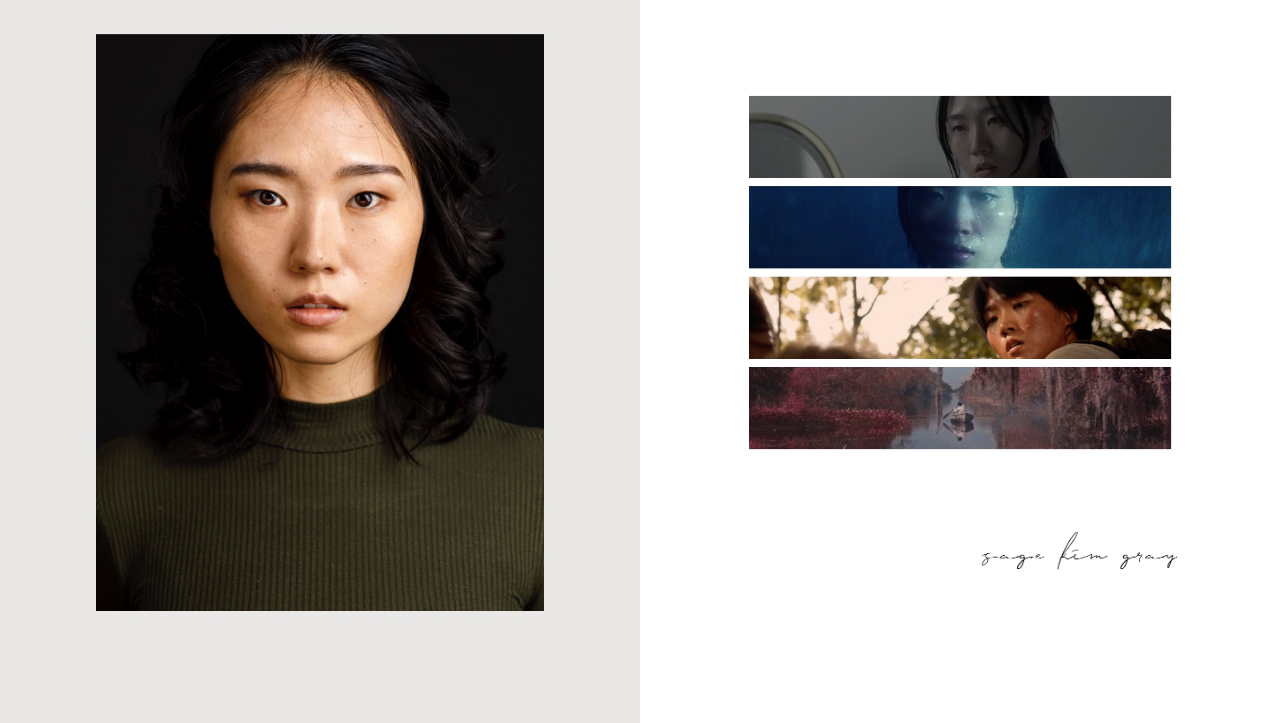
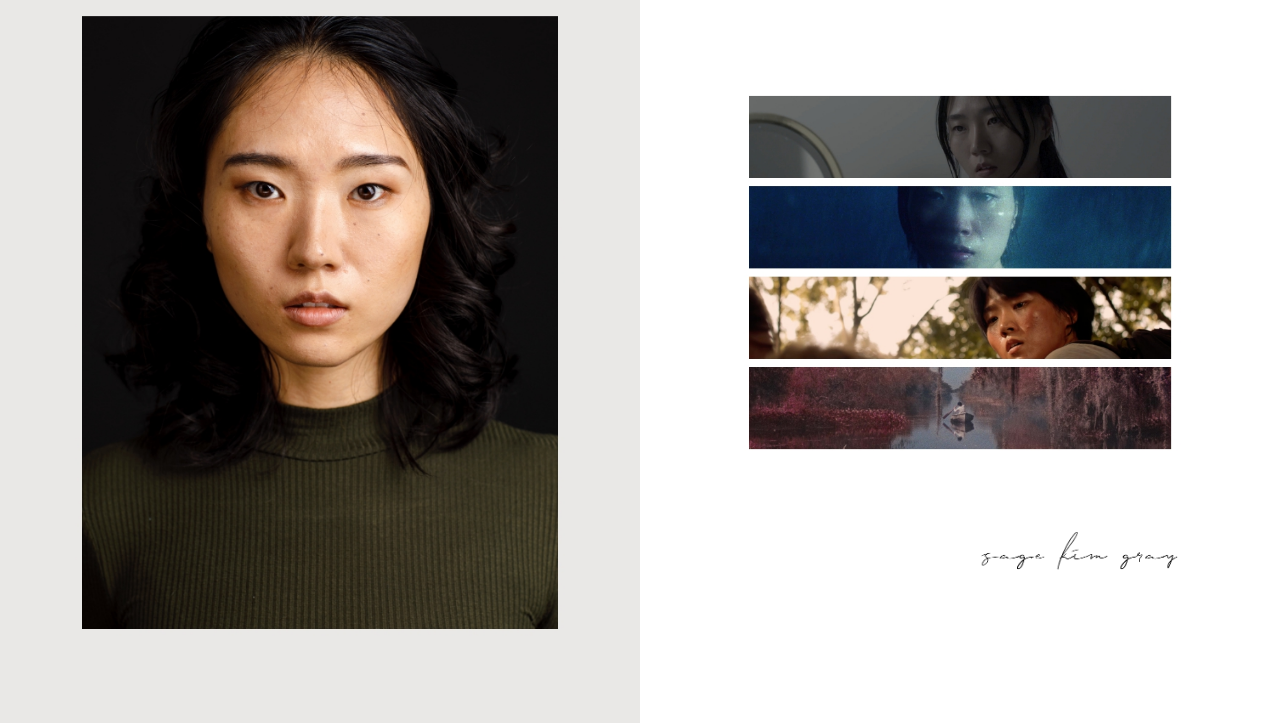
Before and after one commit to sagekgray/My-Website, a plain HTML site: page index.html in a window 1280 px wide. Shown: the part 77-800 px from the top of the page. Drawn offline with nearby package versions, Linux system fonts and the light colour scheme.

Commit message:
Update style.css

```diff
--- a/css/style.css
+++ b/css/style.css
@@ -372,7 +372,7 @@ p {
 }
 
 .split-image-left {
-	background-size: cover;
+	background-size: 85vh;
 	background-position: center;
 	background-repeat: no-repeat;
 	height: 100vh;
```
